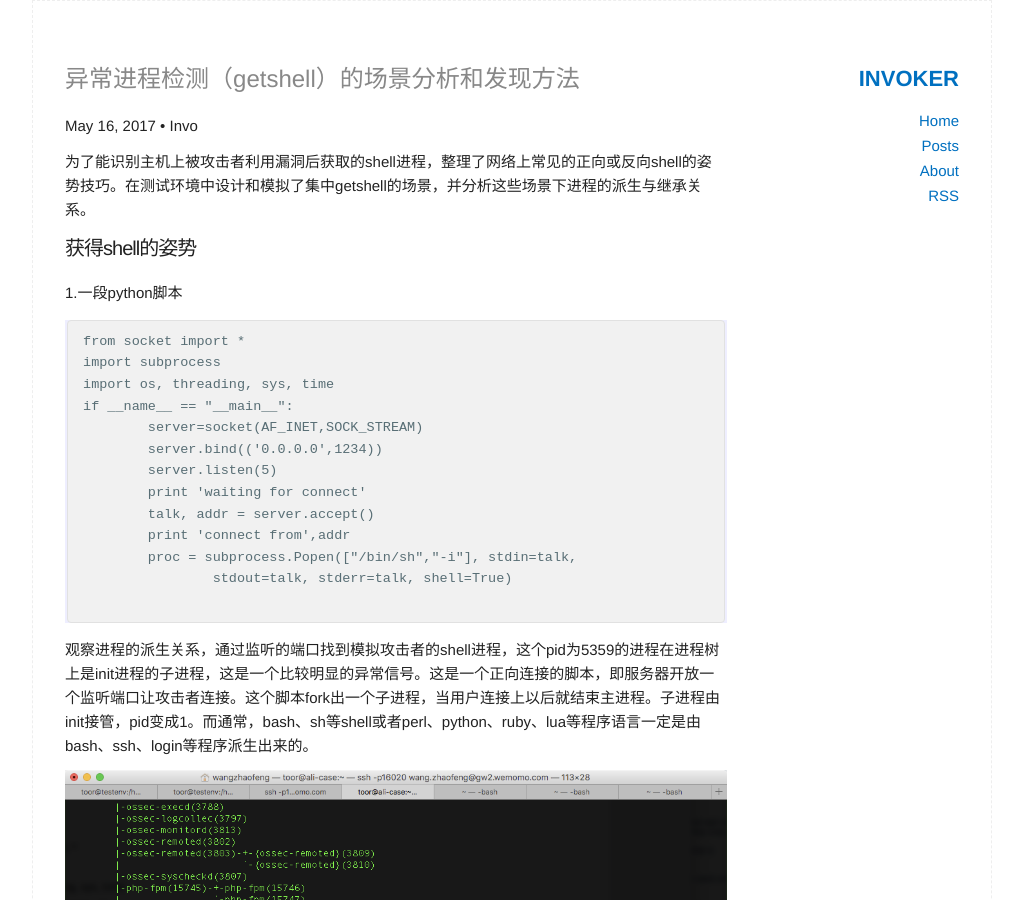
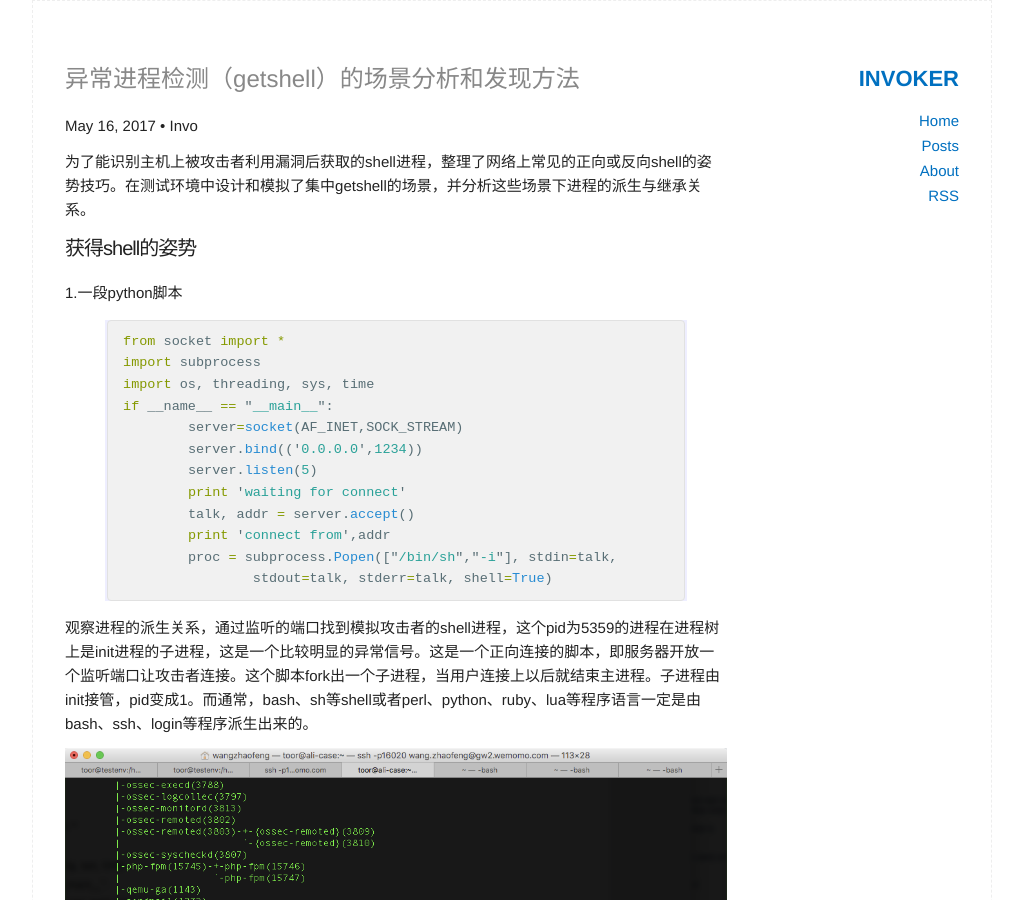
Before and after one commit to wangzf0225/wangzf0225.github.io, a Jekyll site: the page built from _posts/2017-05-16-abnormal-proc-detection.md, in a window 1280 px wide and 900 px high. Shown: the whole window, without its empty margins (128-1151 px from the left). Built offline with Jekyll 4.4.1, drawn with Linux system fonts in a browser that asks for light colours; part of the change alters nothing that is shown; some of the changed text lies outside the part shown.

Commit message:
fix some error

````diff
--- a/_posts/2017-05-16-abnormal-proc-detection.md
+++ b/_posts/2017-05-16-abnormal-proc-detection.md
@@ -11,7 +11,7 @@ categories: original
 ### 获得shell的姿势
 1.一段python脚本
 
-```
+{% highlight python %}
 from socket import *
 import subprocess
 import os, threading, sys, time
@@ -25,7 +25,7 @@ if __name__ == "__main__":
         proc = subprocess.Popen(["/bin/sh","-i"], stdin=talk,
                 stdout=talk, stderr=talk, shell=True)
 
-```
+{% endhighlight %}
 
 
 观察进程的派生关系，通过监听的端口找到模拟攻击者的shell进程，这个pid为5359的进程在进程树上是init进程的子进程，这是一个比较明显的异常信号。这是一个正向连接的脚本，即服务器开放一个监听端口让攻击者连接。这个脚本fork出一个子进程，当用户连接上以后就结束主进程。子进程由init接管，pid变成1。而通常，bash、sh等shell或者perl、python、ruby、lua等程序语言一定是由bash、ssh、login等程序派生出来的。
@@ -87,13 +87,17 @@ b 使用nc的-e参数
 
 2.父进程为某个守护程序或程序语言，子进程为另一种程序语言。例如java派生出perl。
 
-2.init派生的bash、ash、ksh……等等。（PHP、ruby、perl也要监控，单python暂不考虑，python对误报和漏报的影响较大）
+2.init派生的bash、ash、ksh……等等。（PHP、ruby、perl也要监控，但鉴于很多监控工具使用python编写，如果检测init直接派生的python会有大量误报的问题）
 
-3.bash建立了socket
+3.nc程序进程，出现了管道或者-e参数
 
-4.子进程的创建时间与父进程相差很远（同时又不是周期性的），除非父进程是init的情况
+以上是特征非常明显的进程状态，以下还有两条可以作为辅助的特征，但最好不要独立使用，因为会有很多误报。
 
-5.nc程序进程，出现了管道或者-e参数
+1.子进程的创建时间与父进程相差很远（同时又不是周期性的），除非父进程是init的情况
+
+2.bash建立了socket
+
+其实还有一些规则是我没想到的，欢迎大家补充。可以发邮件给我wangzf0225#gmail.com
 
 ### 模拟一个场景
 例子：利用S2-045漏洞反弹shell
````
Also changed, not shown: 1 other file.
